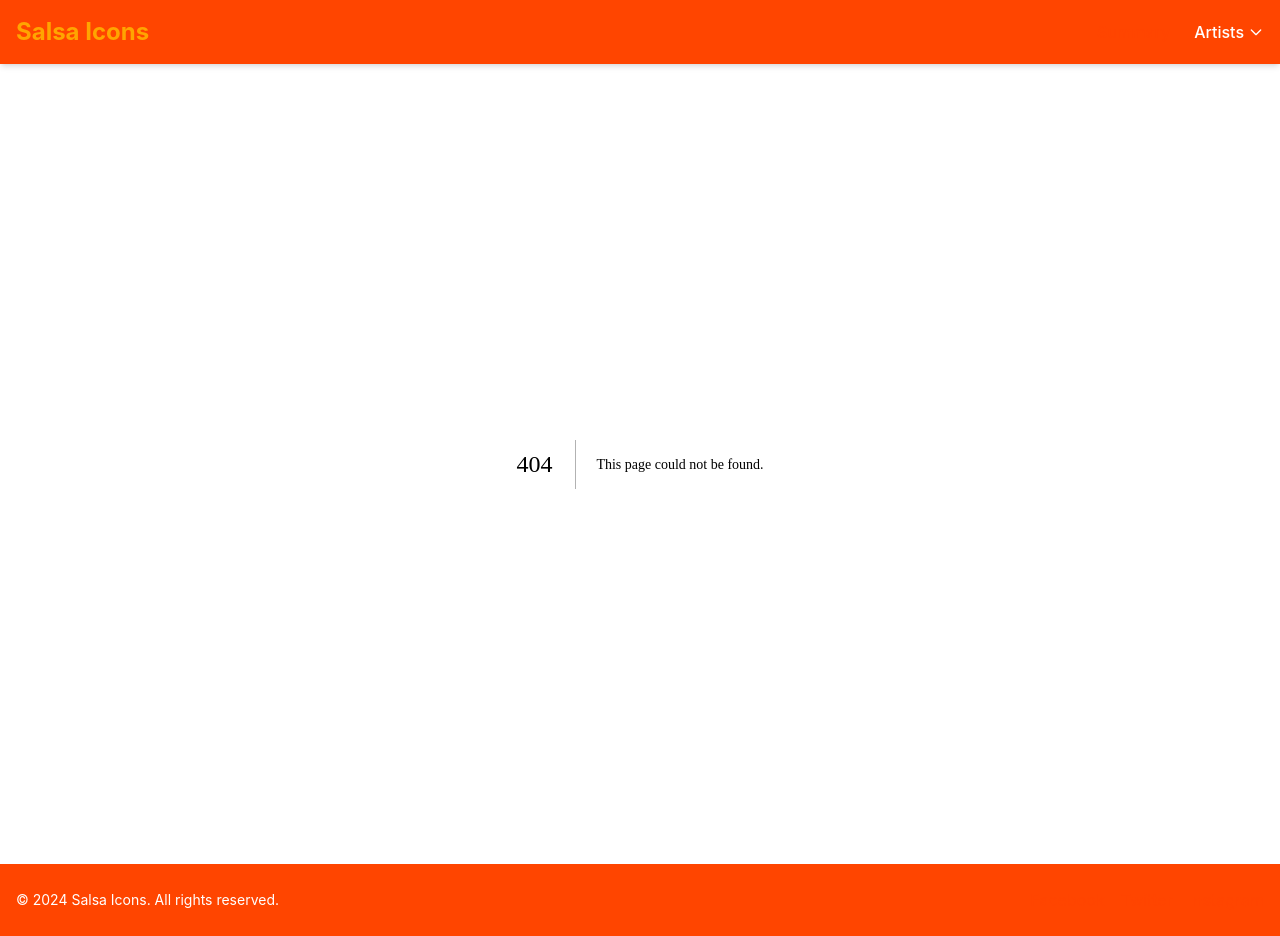
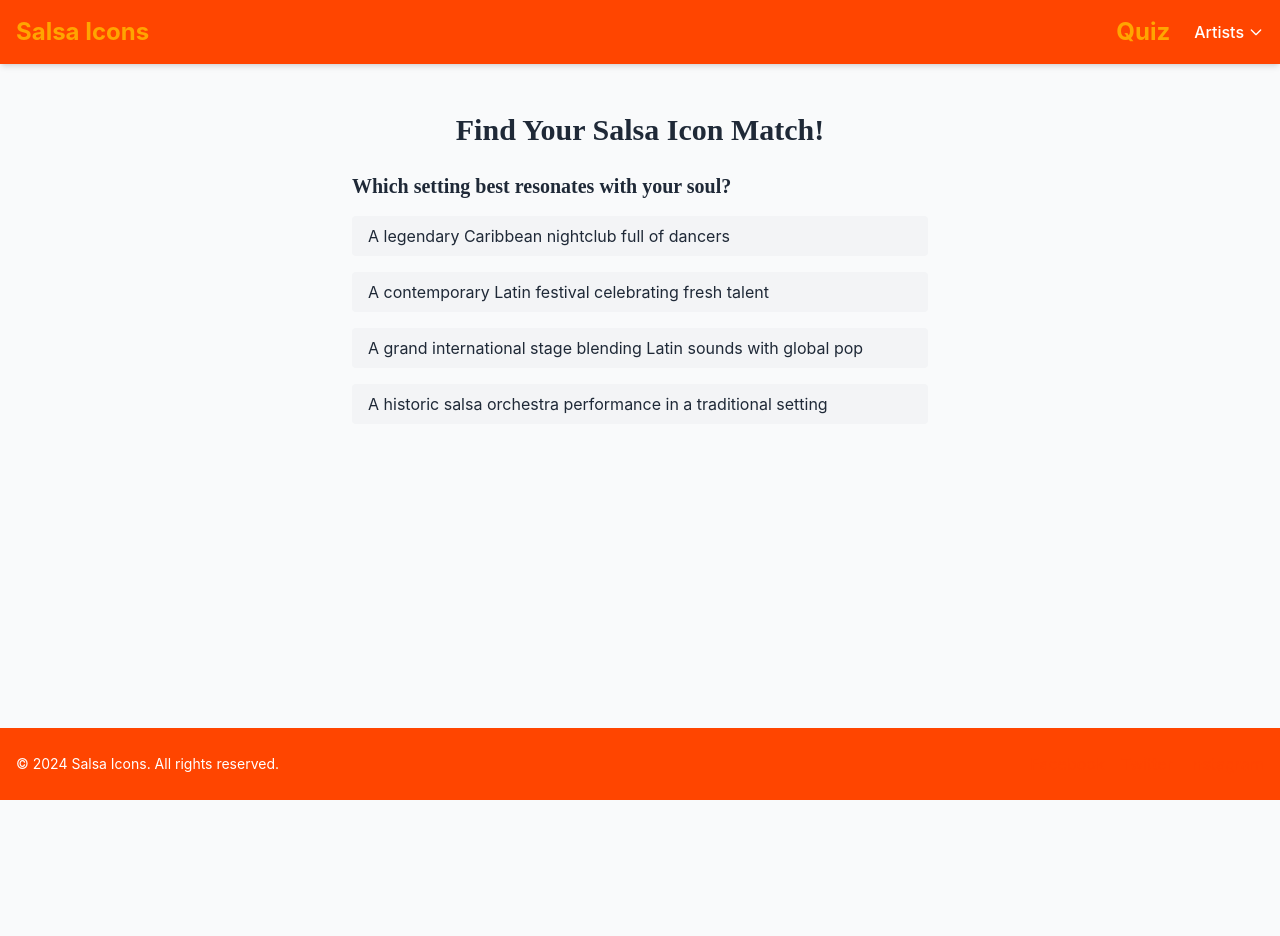
Before and after one commit to samdobson28/salsa-icons, a Next.js app: page /quiz in a window 1280 px wide. Before the commit this address had no page. After the commit the page ends 800 px from the top, so only its background shows below. Built offline with nearby package versions, Linux system fonts and the light colour scheme.

Commit message:
quiz page added

```diff
--- /dev/null
+++ b/src/app/quiz/page.tsx
@@ -0,0 +1,206 @@
+"use client";
+
+import React, { useState } from "react";
+import Link from "next/link";
+
+const artists = [
+  { key: "celia-cruz", name: "Celia Cruz" },
+  { key: "elisabeth-timbal", name: "Elisabeth Timbal" },
+  { key: "la-india", name: "La India" },
+  { key: "daniela-darcourt", name: "Daniela Darcourt" },
+  { key: "gloria-estefan", name: "Gloria Estefan" },
+  { key: "yolanda-rivera", name: "Yolanda Rivera" },
+];
+
+interface Question {
+  question: string;
+  answers: {
+    text: string;
+    artistKeys: string[]; // Multiple artists can gain points
+  }[];
+}
+
+const questions: Question[] = [
+  {
+    question: "Which setting best resonates with your soul?",
+    answers: [
+      {
+        text: "A legendary Caribbean nightclub full of dancers",
+        artistKeys: ["celia-cruz", "la-india"],
+      },
+      {
+        text: "A contemporary Latin festival celebrating fresh talent",
+        artistKeys: ["elisabeth-timbal", "daniela-darcourt"],
+      },
+      {
+        text: "A grand international stage blending Latin sounds with global pop",
+        artistKeys: ["gloria-estefan"],
+      },
+      {
+        text: "A historic salsa orchestra performance in a traditional setting",
+        artistKeys: ["yolanda-rivera", "celia-cruz"],
+      },
+    ],
+  },
+  {
+    question: "What quality in an artist moves you the most?",
+    answers: [
+      {
+        text: "Pioneering female instrumentalists in percussion",
+        artistKeys: ["elisabeth-timbal"],
+      },
+      {
+        text: "Infusing music with cultural empowerment and identity",
+        artistKeys: ["la-india", "celia-cruz"],
+      },
+      {
+        text: "Expanding the genre’s reach to global audiences",
+        artistKeys: ["gloria-estefan", "daniela-darcourt"],
+      },
+      {
+        text: "Staying authentic and timeless through decades",
+        artistKeys: ["yolanda-rivera", "celia-cruz"],
+      },
+    ],
+  },
+  {
+    question: "What kind of musical style do you prefer?",
+    answers: [
+      {
+        text: "Classic Afro-Cuban flair rooted in tradition",
+        artistKeys: ["celia-cruz", "yolanda-rivera"],
+      },
+      {
+        text: "Modern salsa with a twist of urban and pop",
+        artistKeys: ["daniela-darcourt", "gloria-estefan"],
+      },
+      {
+        text: "Percussion-driven rhythms that break boundaries",
+        artistKeys: ["elisabeth-timbal"],
+      },
+      {
+        text: "Anthemic songs celebrating female strength",
+        artistKeys: ["la-india"],
+      },
+    ],
+  },
+  {
+    question: "Which place inspires you the most?",
+    answers: [
+      {
+        text: "Havana’s vibrant streets and Afro-Cuban roots",
+        artistKeys: ["celia-cruz"],
+      },
+      {
+        text: "The progressive Latin music scene of Miami",
+        artistKeys: ["gloria-estefan", "daniela-darcourt"],
+      },
+      {
+        text: "The salsa capital Cali, bringing rhythmic innovation",
+        artistKeys: ["elisabeth-timbal", "la-india"],
+      },
+      {
+        text: "Old-school clubs in Puerto Rico’s music hubs",
+        artistKeys: ["yolanda-rivera", "la-india"],
+      },
+    ],
+  },
+];
+
+const QuizPage: React.FC = () => {
+  const [currentQuestionIndex, setCurrentQuestionIndex] = useState(0);
+  const [scores, setScores] = useState<{ [key: string]: number }>({});
+  const [showResult, setShowResult] = useState(false);
+  const [resultArtistKey, setResultArtistKey] = useState("");
+
+  const handleAnswer = (artistKeys: string[]) => {
+    setScores((prev) => {
+      const newScores = { ...prev };
+      artistKeys.forEach((key) => {
+        newScores[key] = (newScores[key] || 0) + 1;
+      });
+      return newScores;
+    });
+
+    const nextIndex = currentQuestionIndex + 1;
+    if (nextIndex < questions.length) {
+      setCurrentQuestionIndex(nextIndex);
+    } else {
+      computeResult();
+    }
+  };
+
+  const computeResult = () => {
+    let highestScore = -1;
+    let topArtistKey = "";
+    for (const artistKey in scores) {
+      if (scores[artistKey] > highestScore) {
+        highestScore = scores[artistKey];
+        topArtistKey = artistKey;
+      }
+    }
+    setResultArtistKey(topArtistKey);
+    setShowResult(true);
+  };
+
+  const getArtistName = (key: string) => {
+    const artist = artists.find((a) => a.key === key);
+    return artist ? artist.name : "an artist";
+  };
+
+  if (showResult) {
+    return (
+      <div className="container mx-auto px-4 py-12 text-center">
+        <h1 className="text-3xl font-bold mb-6">Your Artist Match:</h1>
+        <p className="text-2xl mb-4">{getArtistName(resultArtistKey)}</p>
+        {resultArtistKey && (
+          <Link
+            href={`/artists/${resultArtistKey}`}
+            className="inline-block px-4 py-2 bg-salsa text-white font-semibold rounded hover:bg-salsa-dark"
+          >
+            Visit {getArtistName(resultArtistKey)}'s Page
+          </Link>
+        )}
+        <button
+          className="mt-6 ml-4 px-4 py-2 bg-gray-800 text-white font-semibold rounded hover:bg-gray-700"
+          onClick={() => {
+            setScores({});
+            setCurrentQuestionIndex(0);
+            setShowResult(false);
+          }}
+        >
+          Retake Quiz
+        </button>
+      </div>
+    );
+  }
+
+  const currentQuestion = questions[currentQuestionIndex];
+
+  return (
+    <div className="container mx-auto px-4 py-12">
+      <h1 className="text-3xl font-bold mb-6 text-center">
+        Find Your Salsa Icon Match!
+      </h1>
+      <div className="max-w-xl mx-auto">
+        <h2 className="text-xl font-semibold mb-4">
+          {currentQuestion.question}
+        </h2>
+        <ul className="space-y-4">
+          {currentQuestion.answers.map((answer, idx) => (
+            <li key={idx}>
+              <button
+                className="w-full text-left px-4 py-2 bg-gray-100 hover:bg-gray-200 rounded"
+                onClick={() => handleAnswer(answer.artistKeys)}
+              >
+                {answer.text}
+              </button>
+            </li>
+          ))}
+        </ul>
+      </div>
+    </div>
+  );
+};
+
+export default QuizPage;
--- a/src/components/Header.tsx
+++ b/src/components/Header.tsx
@@ -1,4 +1,3 @@
-// src/components/Header.tsx
 "use client";
 
 import Link from "next/link";
@@ -41,11 +40,8 @@ const Header: React.FC = () => {
           Salsa Icons
         </Link>
         <div className="flex items-center space-x-6 relative">
-          <Link
-            href="/summary"
-            className="font-medium hover:text-accent-dark transition-colors duration-300"
-          >
-            Summary
+          <Link href="/quiz" className="text-2xl font-bold text-accent">
+            Quiz
           </Link>
           <div className="relative" ref={dropdownRef}>
             <button
```
